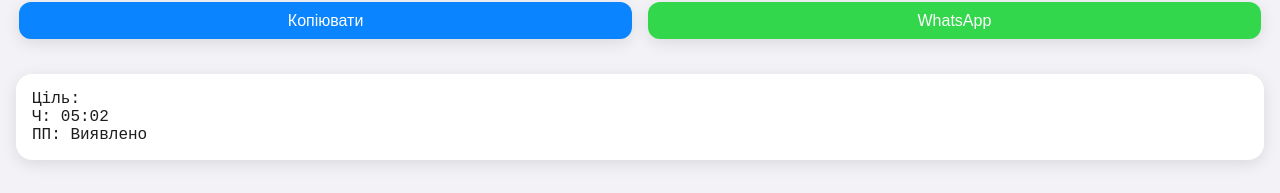
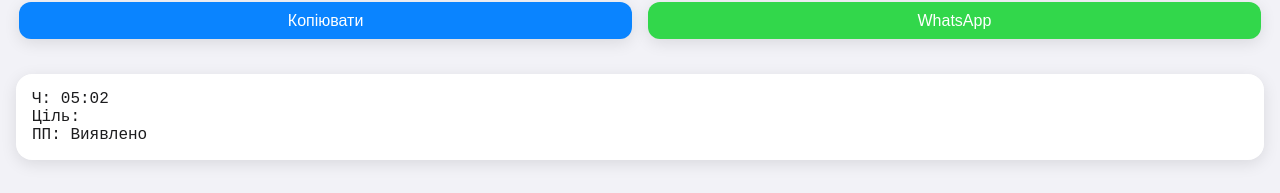
Before and after one commit to lolittajdm-alt/akviz0.2, a Next.js app: page / in a window 1280 px wide. Shown: the part 2551-2744 px from the top of the page. Built offline with nearby package versions, Linux system fonts and the light colour scheme.

Commit message:
Update index.js

```diff
--- a/pages/index.js
+++ b/pages/index.js
@@ -308,21 +308,23 @@ const generateReportText = () => {
   );
 
   return [
-    sector || subdivision || position
-      ? `П: ${[sector, subdivision, position].filter(Boolean).join(", ")}`
-      : null,
+    time ? `Ч: ${time}` : null,
     `Ціль: ${[
       ...goalsForReport,
       side,
       noIssue ? "Без видачі" : (targetNumber ? `${targetNumber}` : "")
     ].filter(Boolean).join(", ")}`,
+    sector || subdivision || position
+      ? `П: ${[sector, subdivision, position].filter(Boolean).join(", ")}`
+      : null,
+
     height ? `Висота: ${height} м` : null,
     distance ? `Відстань: ${distance} м` : null,
     hasAllowedGoal && quantity ? `Кількість: ${quantity} од.` : null,
     azimuth ? `А: ${azimuth}°` : null,
     course ? `К: ${course}°` : null,
     location ? `НП: ${location}` : null,
-    time ? `Ч: ${time}` : null,
+
     detectionMethods.length ? `Вияв: ${detectionMethods.join(", ")}` : null,
     `ПП: ${result === null ? "Виявлено" : result}`,
     description ? `Опис: ${description}` : null
```
